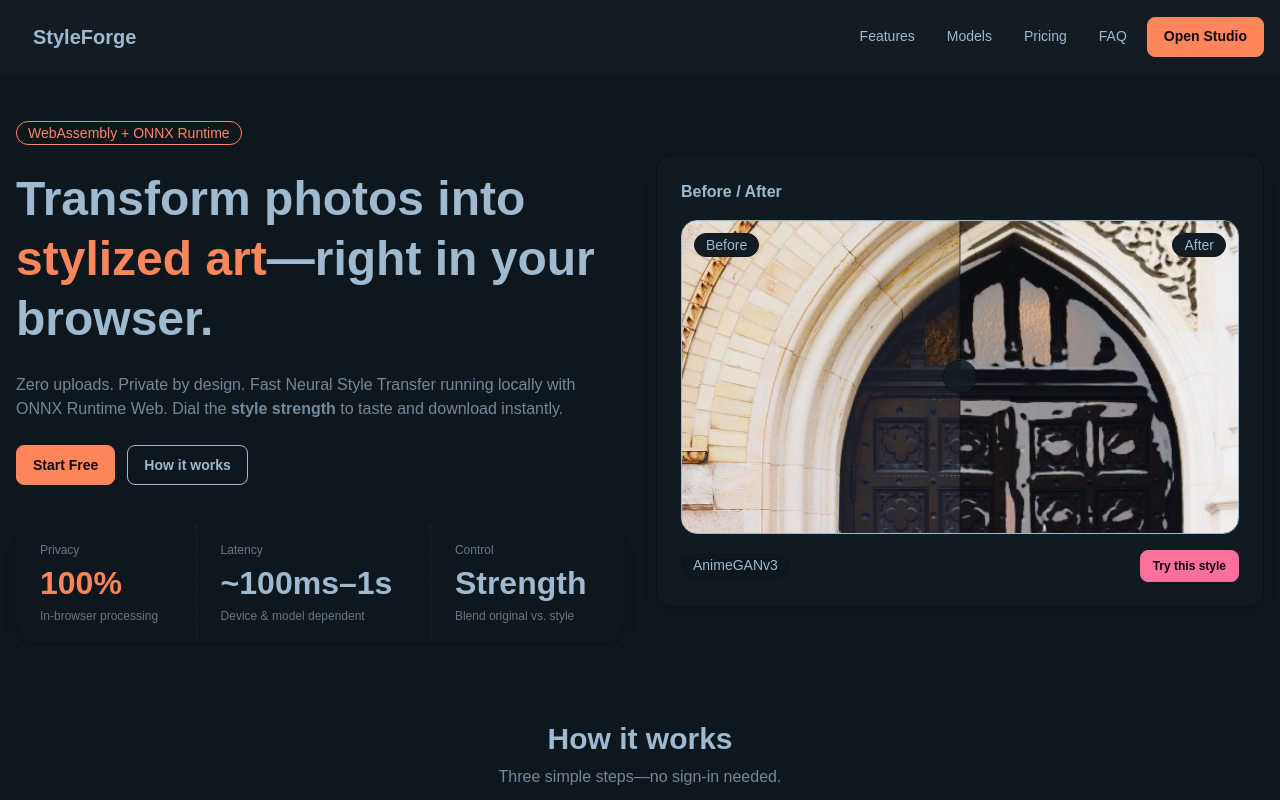
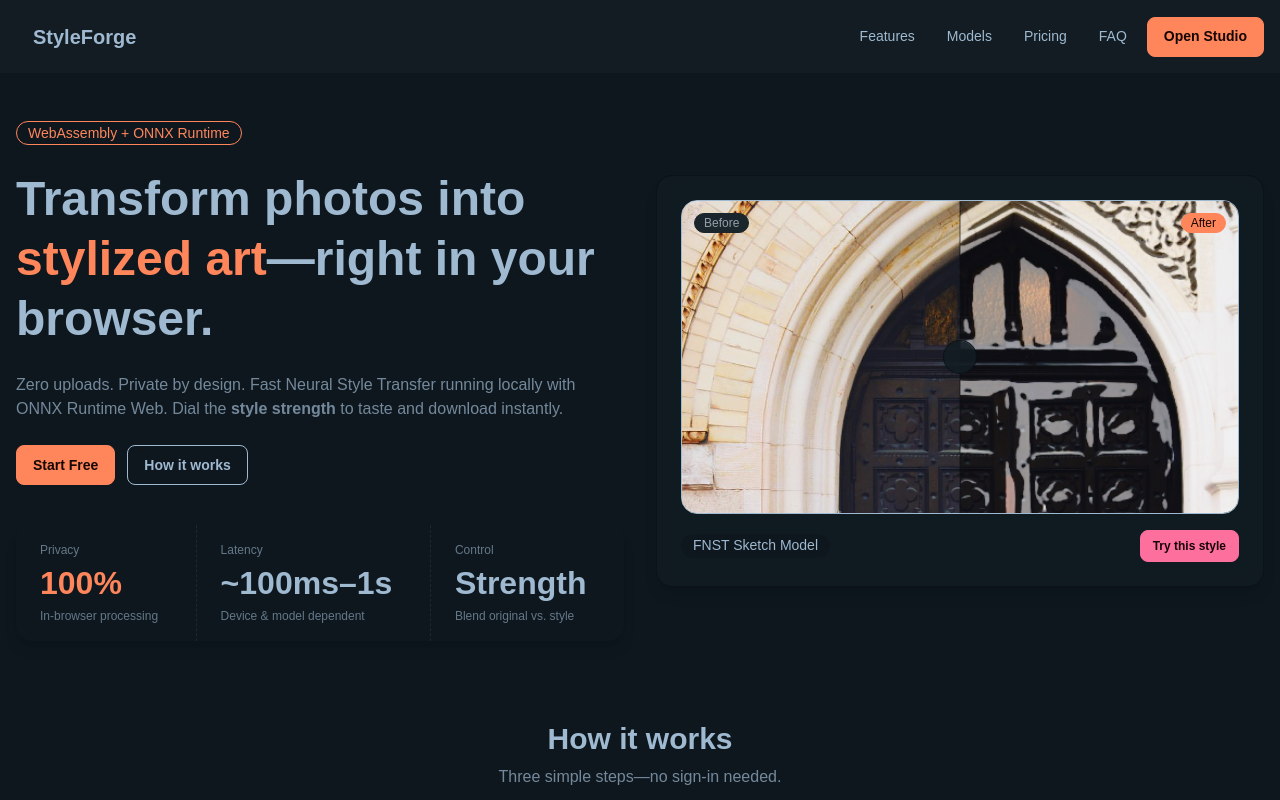
Before and after one commit to PedroNavHur/image-transfer, a Next.js app: page / in a window 1280 px wide. Shown: the top 800 px of the page. Built offline with nearby package versions, Linux system fonts and the light colour scheme.

Commit message:
CSS Improvements
- Make badges smaller and more colorful
- Remove Before / After text (replaced with the badges)

```diff
--- a/src/app/page.tsx
+++ b/src/app/page.tsx
@@ -61,14 +61,13 @@ export default function LandingPage() {
           {/* Mocked card preview */}
           <div className="card border-base-300 bg-base-100/80 border shadow-lg backdrop-blur">
             <div className="card-body gap-4">
-              <h3 className="card-title text-base">Before / After</h3>
               <CompareSlider
                 before="/img/before.jpg"
                 after="/img/after.png"
                 className="w-full aspect-video rounded-box border"
               />
               <div className="flex items-center justify-between">
-                <div className="badge badge-ghost">AnimeGANv3</div>
+                <div className="badge badge-ghost">FNST Sketch Model</div>
                 <Link
                   href="/studio"
                   className="btn btn-secondary btn-sm rounded-lg"
--- a/src/components/CompareSlider.tsx
+++ b/src/components/CompareSlider.tsx
@@ -127,8 +127,8 @@ export default function CompareSlider({
       {showBadges && (
         <div className="pointer-events-none absolute inset-x-0 top-0 z-10 px-3 py-3">
           <div className="flex justify-between">
-            <span className="badge badge-neutral/80 backdrop-blur">Before</span>
-            <span className="badge badge-primary/80 backdrop-blur">After</span>
+            <span className="badge badge-sm badge-neutral backdrop-blur">Before</span>
+            <span className="badge badge-sm badge-primary backdrop-blur">After</span>
           </div>
         </div>
       )}
```
